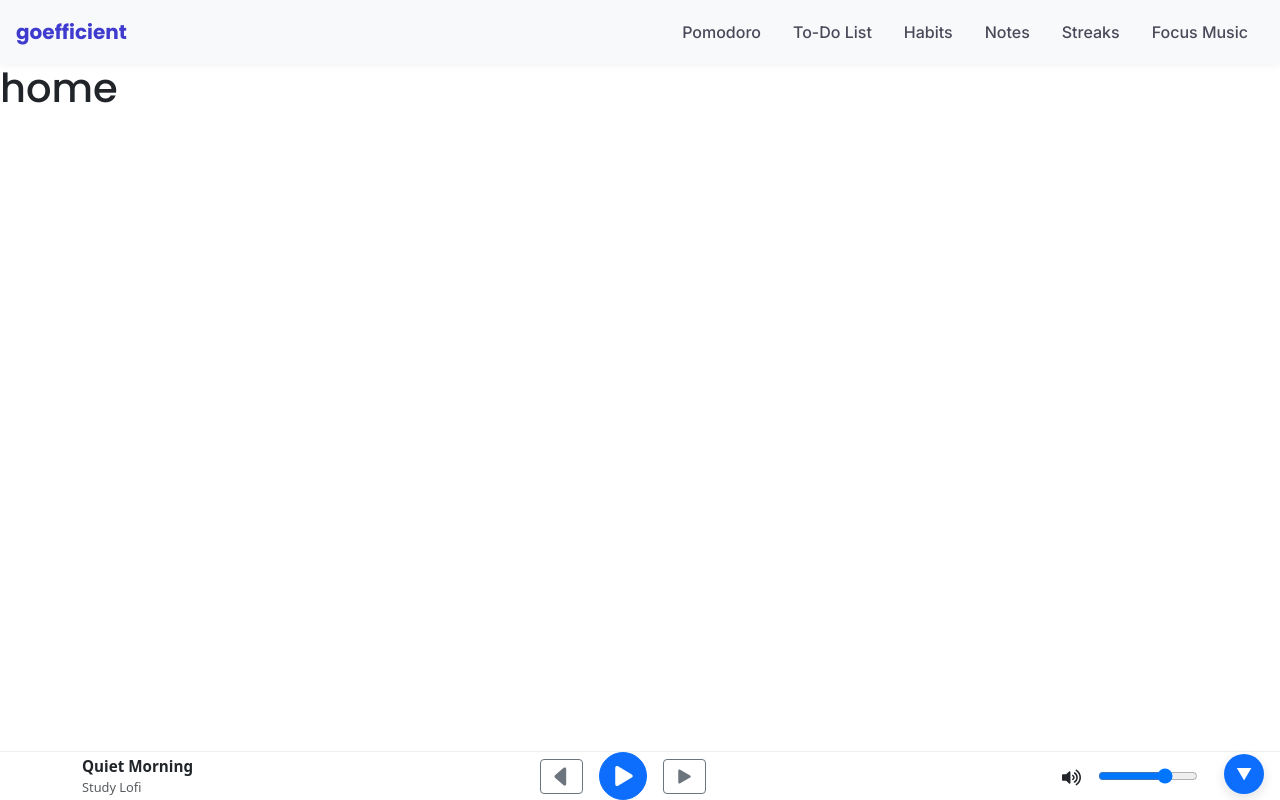
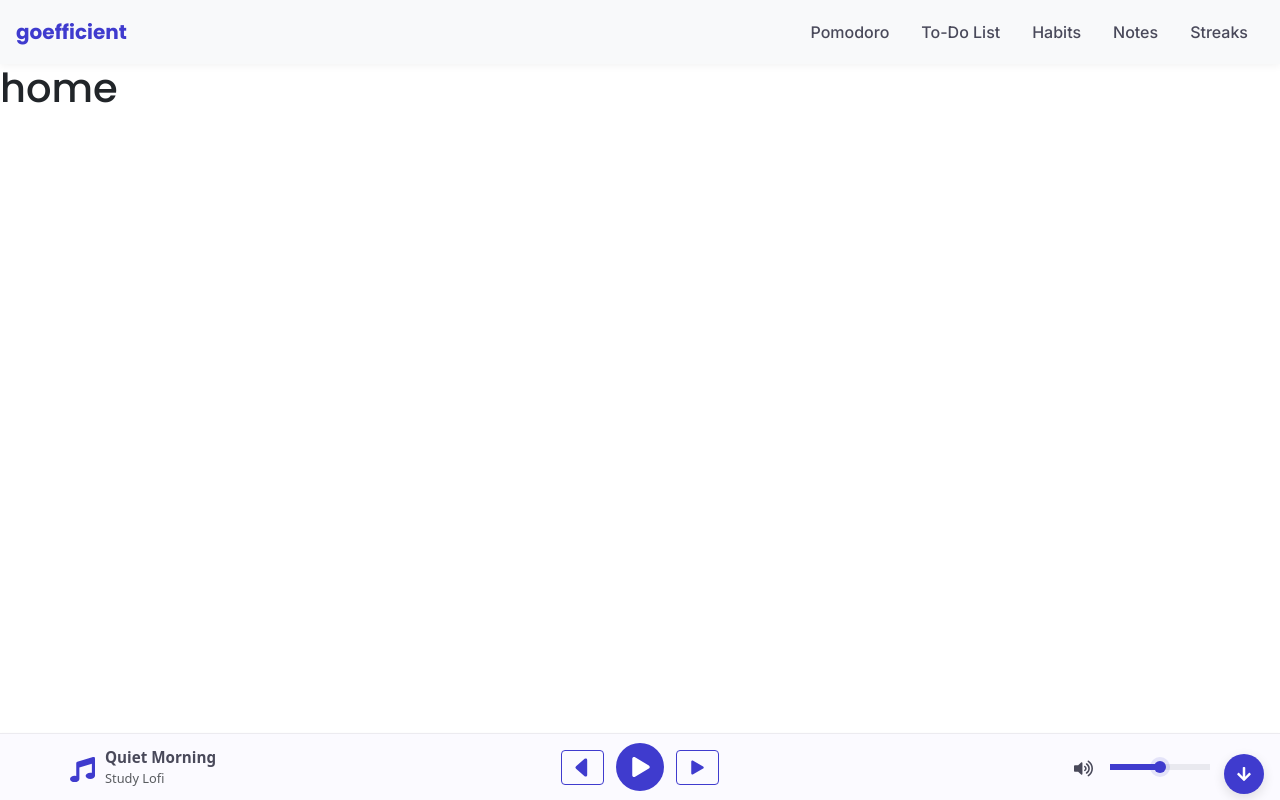
Before and after one commit to youssefemad-dev/goefficient, a React (Vite) app: page / in a window 1280 px wide. Built offline with nearby package versions, Linux system fonts and the light colour scheme.

Commit message:
stylized the music bar

```diff
--- a/src/components/MusicPlayer.jsx
+++ b/src/components/MusicPlayer.jsx
@@ -1,6 +1,14 @@
 import React, { useState } from "react";
 import "bootstrap/dist/css/bootstrap.min.css";
-import { FaPlay, FaPause, FaVolumeUp, FaVolumeMute } from "react-icons/fa";
+import {
+  FaPlay,
+  FaPause,
+  FaVolumeUp,
+  FaVolumeMute,
+  FaArrowUp,
+  FaArrowDown,
+  FaMusic,
+} from "react-icons/fa";
 import { useMusic } from "../context/MusicContext";
 
 export default function MusicPlayer() {
@@ -36,7 +44,7 @@ export default function MusicPlayer() {
           height: 40,
           borderRadius: "50%",
           border: "none",
-          backgroundColor: "#0d6efd",
+          backgroundColor: "#3f3bce",
           color: "#fff",
           display: "flex",
           alignItems: "center",
@@ -45,21 +53,68 @@ export default function MusicPlayer() {
           cursor: "pointer",
         }}
       >
-        {collapsed ? "▲" : "▼"}
+        {collapsed ? <FaArrowUp /> : <FaArrowDown />}
       </button>
 
+      <style>{`
+        /* Use the input's background (gradient) for the filled track. Hide native track backgrounds so gradient is visible */
+        .volume-range { appearance: none; -webkit-appearance: none; background: transparent; }
+        .volume-range::-webkit-slider-runnable-track { height: 6px; background: transparent; border-radius: 999px; }
+        .volume-range::-webkit-slider-thumb { -webkit-appearance: none; width: 12px; height: 12px; border-radius: 50%; background: #3f3bce; margin-top: -3px; box-shadow: 0 0 0 4px rgba(63,59,206,0.12); }
+        /* Firefox: make native track transparent so input background gradient shows */
+        .volume-range::-moz-range-track { height: 6px; background: transparent; border-radius: 999px; }
+        .volume-range::-moz-range-thumb { width: 12px; height: 12px; border-radius: 50%; background: #3f3bce; border: none; }
+        .volume-range:focus { outline: none; }
+
+        /* Play/Pause button styling: default purple background with white icon,
+           on hover show white background and purple icon */
+        .play-btn {
+          background-color: #3f3bce !important;
+          color: #fff !important;
+          border: none !important;
+          transition: background-color 160ms ease, color 160ms ease, box-shadow 160ms ease;
+        }
+        .play-btn svg { display: block; }
+        .play-btn:hover, .play-btn:focus {
+          background-color: #fff !important;
+          color: #3f3bce !important;
+          /* non-shifting outline using box-shadow */
+          box-shadow: 0 0 0 1px rgba(63,59,206,1);
+        }
+
+        /* Prev/Next control button styling */
+        .ctrl-btn {
+          background-color: transparent !important;
+          color: #3f3bce !important;
+          border-color: #3f3bce !important;
+        }
+        .ctrl-btn svg { display: block; }
+        .ctrl-btn:hover, .ctrl-btn:focus {
+          background-color: #3f3bce !important;
+          color: #fff !important;
+          border-color: #3f3bce !important;
+        }
+      `}</style>
+
       <div
-        className="fixed-bottom w-100 bg-white shadow-sm"
+        className="fixed-bottom w-100 shadow-sm"
         style={{
           transform: collapsed ? "translateY(100%)" : "translateY(0)",
           transition: "transform 240ms ease",
           borderTop: "1px solid rgba(0,0,0,0.06)",
           zIndex: 1050,
+          backgroundColor: "var(--bg-color)",
         }}
       >
         <div
           className="d-flex align-items-center justify-content-between h-100 container"
-          style={{ height: 64 }}
+          style={{
+            height: 64,
+            position: "relative",
+            paddingLeft: "160px",
+            paddingRight: "160px",
+            padding: "12px 0",
+          }}
         >
           <div
             className="d-flex align-items-center"
@@ -68,12 +123,37 @@ export default function MusicPlayer() {
           >
             <div
               style={{
+                display: "flex",
+                alignItems: "center",
+                gap: 8,
+                overflow: "hidden",
+              }}
+            >
+              <FaMusic
+                style={{
+                  color: "#3f3bce",
+                  flex: "0 0 auto",
+                  marginTop: "4px",
+                  marginRight: "2px",
+                }}
+                size={25}
+              />
+              <div
+                style={{
                   overflow: "hidden",
                   textOverflow: "ellipsis",
                   whiteSpace: "nowrap",
                 }}
               >
-              <strong style={{ fontSize: "0.95rem" }}>
+                <strong
+                  style={{
+                    fontSize: "0.95rem",
+                    display: "block",
+                    overflow: "hidden",
+                    textOverflow: "ellipsis",
+                    color: "var(--body-text-color)",
+                  }}
+                >
                   {tracks[currentTrack].title}
                 </strong>
                 <div className="text-muted" style={{ fontSize: "0.8rem" }}>
@@ -81,10 +161,20 @@ export default function MusicPlayer() {
                 </div>
               </div>
             </div>
+          </div>
 
-          <div className="d-flex align-items-center gap-3">
+          <div
+            style={{
+              position: "absolute",
+              left: "50%",
+              transform: "translateX(-50%)",
+              display: "flex",
+              alignItems: "center",
+              gap: 12,
+            }}
+          >
             <button
-              className="btn btn-outline-secondary btn-sm"
+              className="btn btn-outline-secondary btn-sm ctrl-btn"
               onClick={handlePrevious}
             >
               <svg
@@ -92,16 +182,20 @@ export default function MusicPlayer() {
                 width="25"
                 height="25"
                 fill="currentColor"
-                class="bi bi-caret-left-fill"
+                className="bi bi-caret-left-fill"
                 viewBox="0 0 16 16"
               >
                 <path d="m3.86 8.753 5.482 4.796c.646.566 1.658.106 1.658-.753V3.204a1 1 0 0 0-1.659-.753l-5.48 4.796a1 1 0 0 0 0 1.506z" />
               </svg>
             </button>
             <button
-              className="btn btn-primary rounded-circle d-flex align-items-center justify-content-center"
+              className="btn rounded-circle d-flex align-items-center justify-content-center play-btn"
               onClick={togglePlay}
-              style={{ width: "48px", height: "48px", padding: 0 }}
+              style={{
+                width: "48px",
+                height: "48px",
+                padding: 0,
+              }}
             >
               {isPlaying ? (
                 <FaPause size={20} />
@@ -110,7 +204,7 @@ export default function MusicPlayer() {
               )}
             </button>
             <button
-              className="btn btn-outline-secondary btn-sm"
+              className="btn btn-outline-secondary btn-sm ctrl-btn"
               onClick={handleNext}
             >
               <svg
@@ -118,7 +212,7 @@ export default function MusicPlayer() {
                 width="25"
                 height="25"
                 fill="currentColor"
-                class="bi bi-play-fill"
+                className="bi bi-play-fill"
                 viewBox="0 0 16 16"
               >
                 <path d="m11.596 8.697-6.363 3.692c-.54.313-1.233-.066-1.233-.697V4.308c0-.63.692-1.01 1.233-.696l6.363 3.692a.802.802 0 0 1 0 1.393" />
@@ -129,18 +223,30 @@ export default function MusicPlayer() {
           <div className="d-flex align-items-center" style={{ minWidth: 120 }}>
             <button className="btn  btn-sm me-2" onClick={toggleMute}>
               {isMuted || volume === 0 ? (
-                <FaVolumeMute size={19} />
+                <FaVolumeMute
+                  size={19}
+                  style={{ color: "var(--body-text-color)" }}
+                />
               ) : (
-                <FaVolumeUp size={19} />
+                <FaVolumeUp
+                  size={19}
+                  style={{ color: "var(--body-text-color)" }}
+                />
               )}
             </button>
             <input
               type="range"
+              className="volume-range"
               min={0}
               max={100}
               value={isMuted ? 0 : volume}
               onChange={(e) => handleVolumeChange(e.target.value)}
-              style={{ width: 100 }}
+              style={{
+                width: 100,
+                background: `linear-gradient(to right, #3f3bce ${
+                  isMuted ? 0 : volume
+                }%, #e9e9ef ${isMuted ? 0 : volume}%)`,
+              }}
             />
           </div>
 
--- a/src/components/Navbar.jsx
+++ b/src/components/Navbar.jsx
@@ -17,7 +17,6 @@ export default function Navbar() {
           <li className="nav-item"><Link className="nav-link link" to="/habits">Habits</Link></li>
           <li className="nav-item"><Link className="nav-link link" to="/notes">Notes</Link></li>
           <li className="nav-item"><Link className="nav-link link" to="/streaks">Streaks</Link></li>
-          <li className="nav-item"><Link className="nav-link link" to="/focus-music">Focus Music</Link></li>
         </ul>
       </div>
     </nav>
--- a/src/context/MusicContext.jsx
+++ b/src/context/MusicContext.jsx
@@ -113,7 +113,7 @@ export function MusicProvider({ children }) {
   const [currentTrack, setCurrentTrack] = useState(0);
   const [currentTime, setCurrentTime] = useState(0);
   const [duration, setDuration] = useState(0);
-  const [volume, setVolume] = useState(70);
+  const [volume, setVolume] = useState(50);
   const [isMuted, setIsMuted] = useState(false);
 
   useEffect(() => {
--- a/src/styles/variables.css
+++ b/src/styles/variables.css
@@ -2,7 +2,7 @@
   /* Your variables */
   --primary-color: #3f3bce;
   --secondary-color: #E7E0FF;
-   --bg-color: #FBFAFF; /* used it for nav */
+  --bg-color: #FBFAFF; /* used it for nav */
   --bg-page-color: #f6f7fd;
   --heading-text-color: #3f3bce;
   --body-text-color: #49495A;
```
Lines whose indentation alone changed are shown as unchanged.
